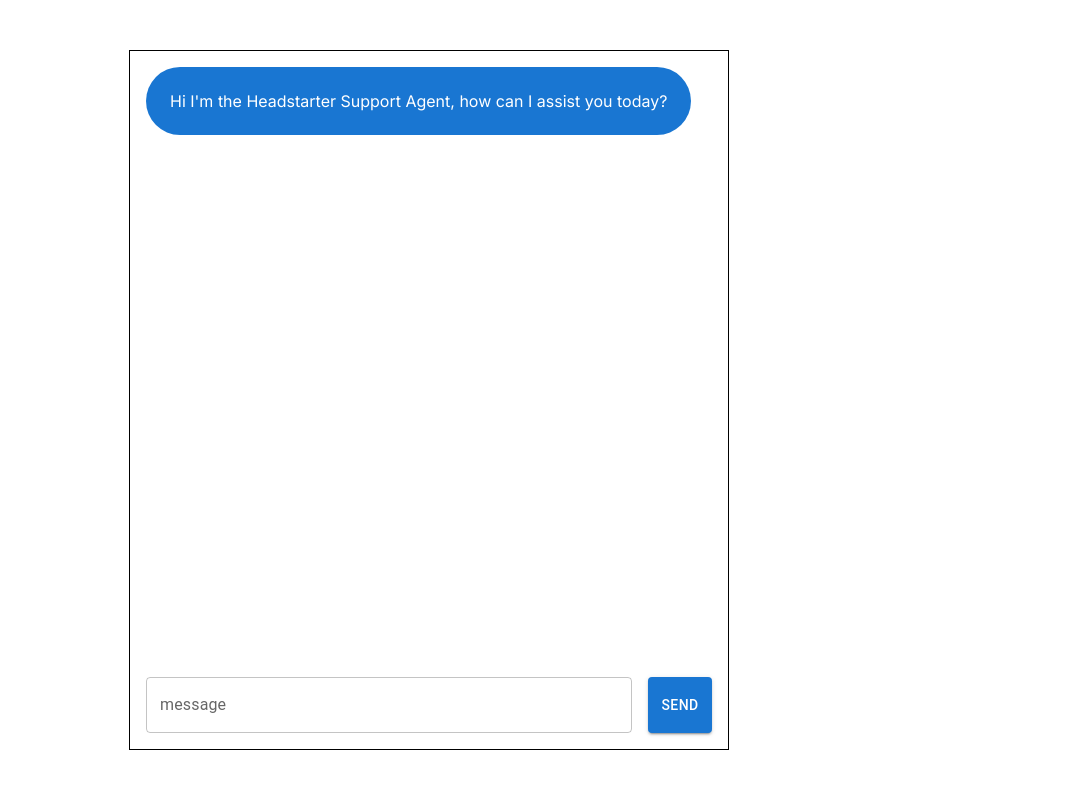
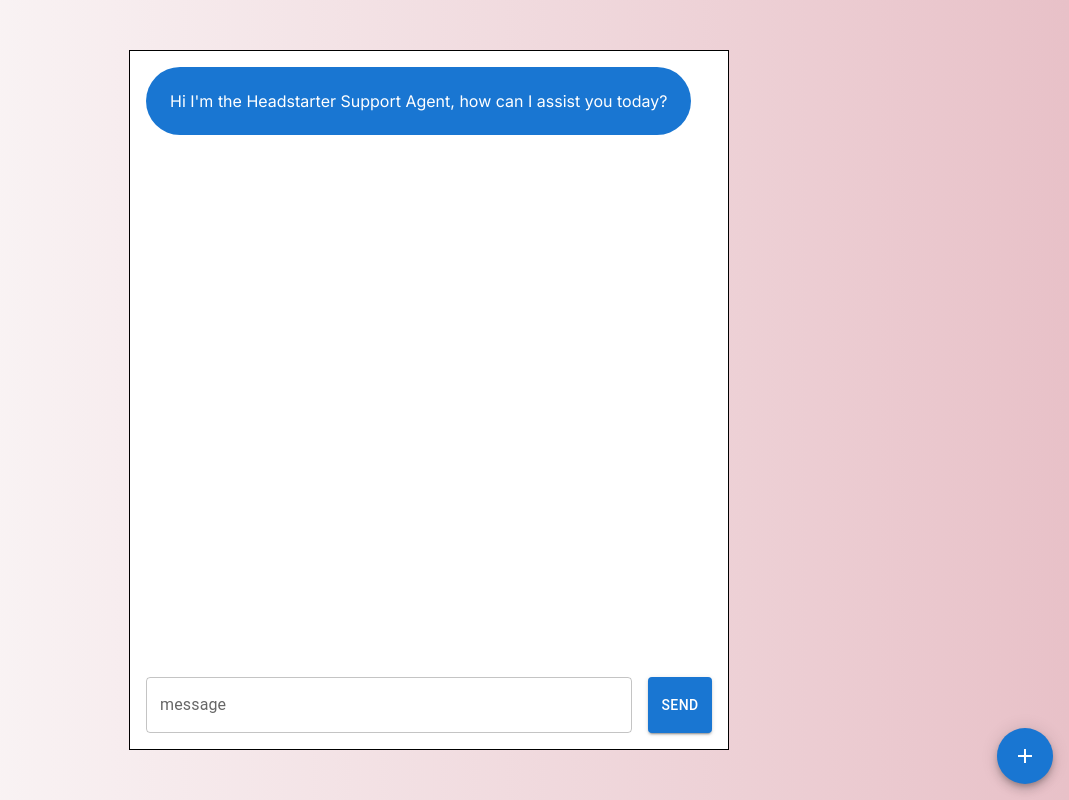
Before and after one commit to zayn-commits/chatbot, a Next.js app: page / in a window 1280 px wide. Shown: the whole page, without its empty margins (211-1280 px from the left). Built offline with nearby package versions, Linux system fonts and the light colour scheme.

Commit message:
Gradient Background and Dial

```diff
--- a/app/page.js
+++ b/app/page.js
@@ -1,7 +1,16 @@
 'use client'
 import Image from "next/image";
 import { useState } from "react";
-import{ Box, Stack, TextField, Button } from '@mui/material'
+import{ Box, Stack, TextField, Button, BottomNavigation, BottomNavigationAction, SpeedDial,SpeedDialIcon, SpeedDialAction } from '@mui/material'
+import React from "react";
+import FileCopyIcon from '@mui/icons-material/FileCopyOutlined';
+import SaveIcon from '@mui/icons-material/Save';
+import PrintIcon from '@mui/icons-material/Print';
+import ShareIcon from '@mui/icons-material/Share';
+
+
+
+
 
 export default function Home() {
   const [messages, setMessages] = useState([
@@ -11,7 +20,17 @@ export default function Home() {
   }
 ])
 
+  const [value, setValue] = React.useState(0);
+
+
   const [message, setMessage] = useState('')
+
+  const actions = [
+    { icon: <FileCopyIcon />, name: 'Copy' },
+    { icon: <SaveIcon />, name: 'Save' },
+    { icon: <PrintIcon />, name: 'Print' },
+    { icon: <ShareIcon />, name: 'Share' },
+  ];
 
   const sendMessage = async()=>{
     setMessage('')
@@ -52,15 +71,35 @@ export default function Home() {
     })
   }
 
-  return <Box
-  width = "100vw"
-  height = "100vh"
-  display="flex"
-  flexDirection="column"
-  justifyContent="center"
-  alignItems="center"
+  return (
+
+  <Box
+  sx={{
+  background: 'linear-gradient(to right, #fcfcfc, #e8c1c8)',
+  height: '100vh',
+  display: 'flex',
+  flexDirection: "column",
+  justifyContent: 'center',
+  alignItems: 'center'
+}}
   >
+
+<SpeedDial
+  ariaLabel="SpeedDial basic example"
+  sx={{ position: 'absolute', bottom: 16, right: 16 }}
+  icon={<SpeedDialIcon />}
+>
+  {actions.map((action) => (
+    <SpeedDialAction
+      key={action.name}
+      icon={action.icon}
+      tooltipTitle={action.name}
+    />
+  ))}
+</SpeedDial>
+
     <Stack
+    bgcolor="white"
     direction = "column"
     width = "600px"
     height = "700px"
@@ -107,11 +146,11 @@ export default function Home() {
       value = {message}
       onChange={(e) => setMessage(e.target.value)}
       />
-      <Button variant = "contained" onClick={sendMessage}>
+      <Button variant = "contained" onClick={sendMessage} >
         Send
       </Button>
       </Stack>
     </Stack>
   </Box>
-
+  )
 }
--- a/package.json
+++ b/package.json
@@ -11,6 +11,7 @@
   "dependencies": {
     "@emotion/react": "^11.13.0",
     "@emotion/styled": "^11.13.0",
+    "@mui/icons-material": "^5.16.6",
     "@mui/material": "^5.16.6",
     "next": "14.2.5",
     "openai": "^4.55.0",
```
Also changed, not shown: 1 other file (tests, documents, lock files or other folders).
